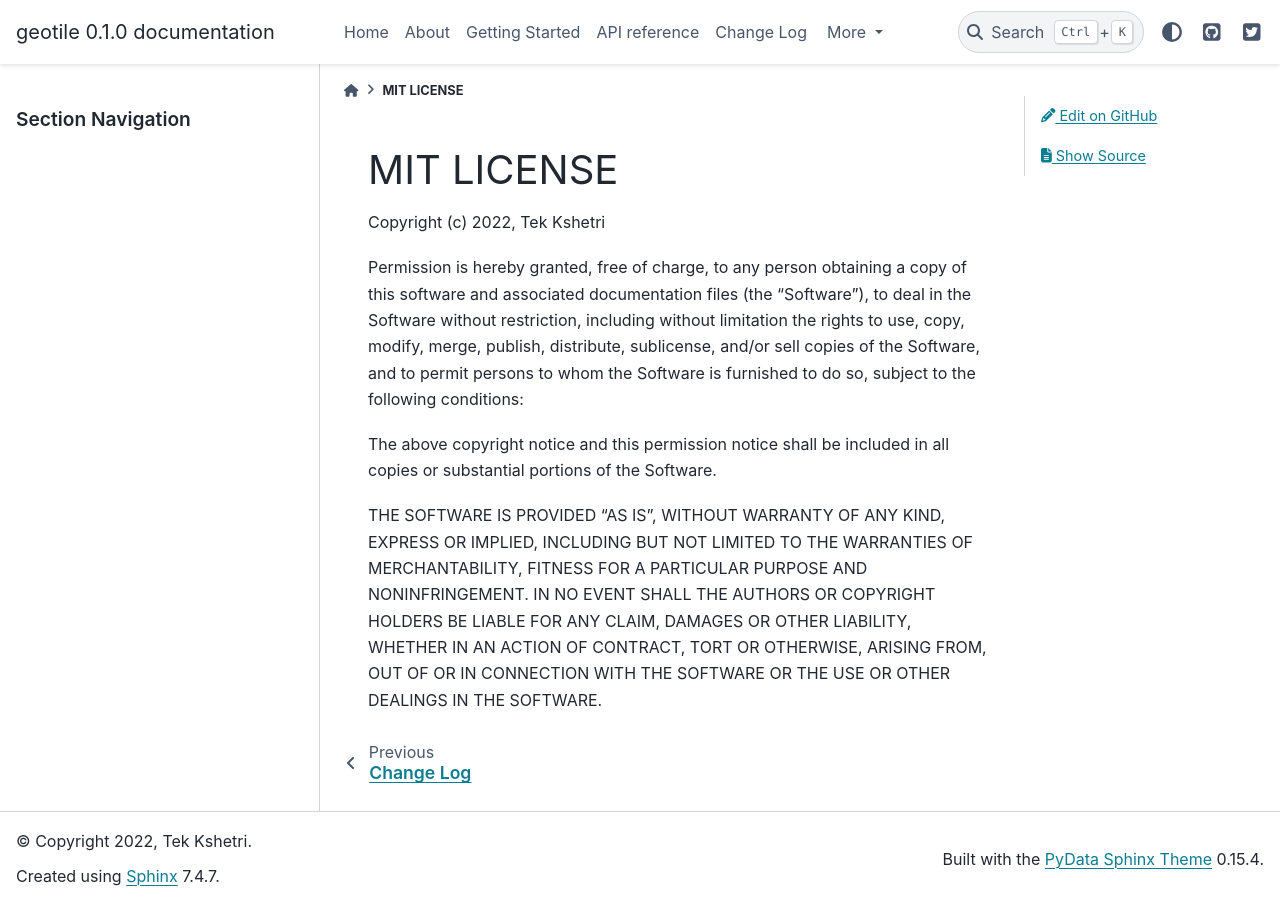
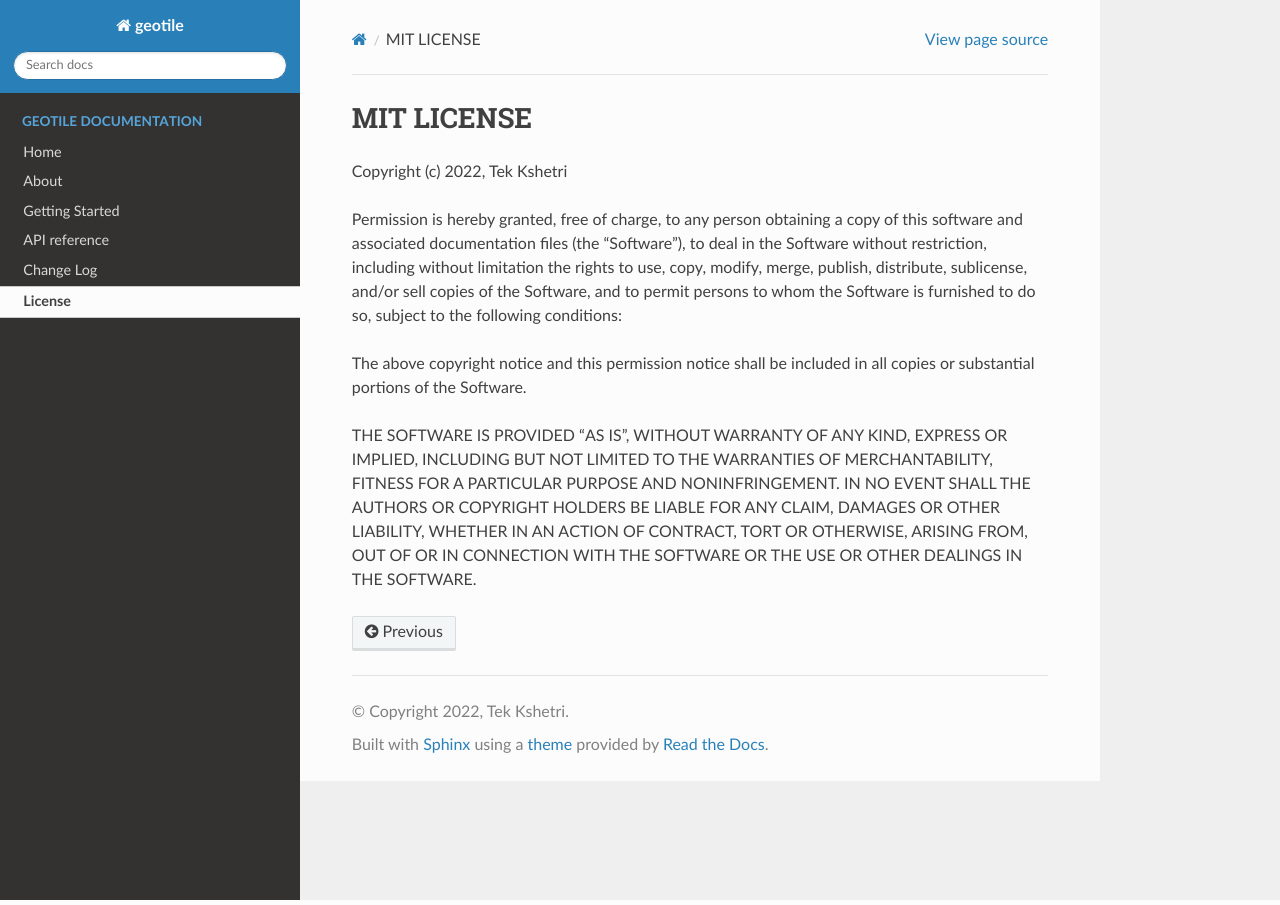
Before and after one commit to osgeonepal/geotile, a Sphinx documentation site: the page built from docs/source/license.md, in a window 1280 px wide. Built offline with Sphinx 7.4.7 and the Read the Docs theme 2.0.0, drawn with Linux system fonts in a browser that asks for light colours.

Commit message:
theme updated

```diff
--- a/docs/requirements.txt
+++ b/docs/requirements.txt
@@ -3,4 +3,5 @@ myst_parser
 nbsphinx
 numpydoc
 sphinx_toggleprompt
+sphinx_rtd_theme
 pydata_sphinx_theme
--- a/docs/source/conf.py
+++ b/docs/source/conf.py
@@ -55,7 +55,7 @@ exclude_patterns = []
 # The theme to use for HTML and HTML Help pages.  See the documentation for
 # a list of builtin themes.
 #
-html_theme = 'alabaster'
+html_theme = 'sphinx_rtd_theme'
 
 # Add any paths that contain custom static files (such as style sheets) here,
 # relative to this directory. They are copied after the builtin static files,
@@ -73,18 +73,9 @@ nbsphinx_execute = "always"
 nbsphinx_allow_errors = True
 nbsphinx_kernel_name = "python3"
 
-# html theme for documentation
-html_theme = "pydata_sphinx_theme"
-
 # Theme options are theme-specific and customize the look and feel of a theme
 # further.  For a list of options available for each theme, see the
 # documentation.
-html_theme_options = {
-    "search_bar_position": "sidebar",
-    "github_url": "https://github.com/iamtekson/geotile",
-    "twitter_url": "https://twitter.com/geotile",
-    "use_edit_page_button": True,
-}
 
 # to add the edit page button
 html_context = {
```
